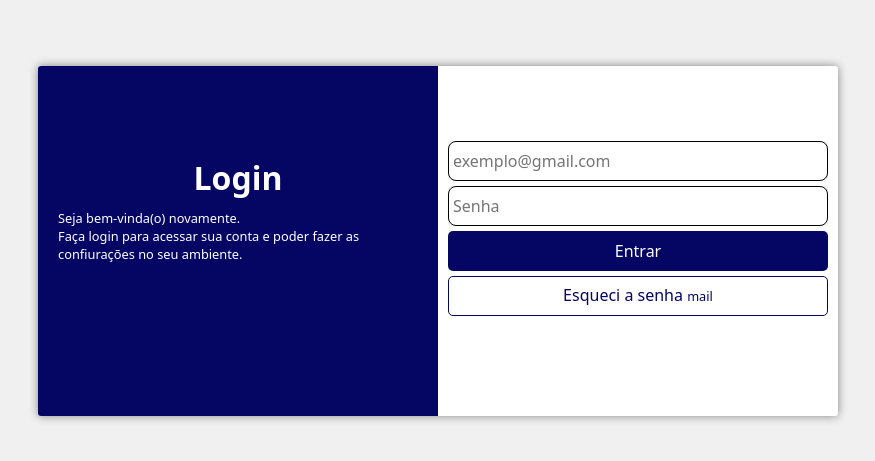
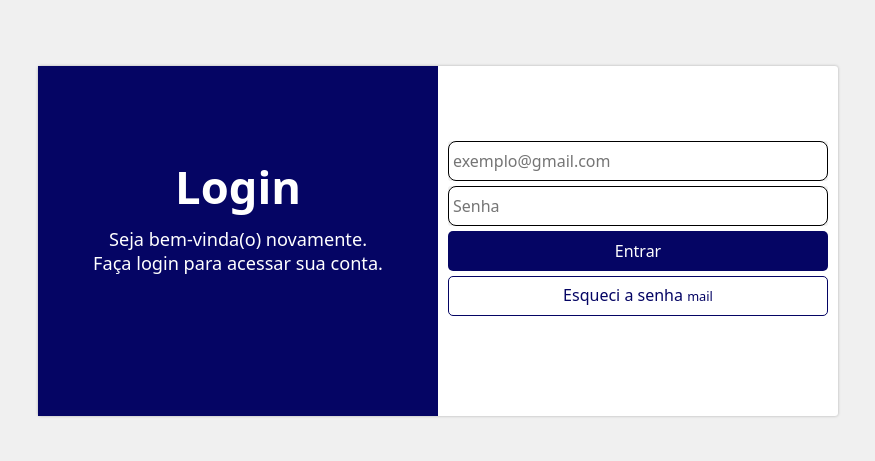
Before and after one commit to Afons19/Azul, a plain HTML site: page login.html in a window 1280 px wide. Shown: the part 159-620 px from the top of the page, without its empty margins (202-1077 px from the left). Drawn offline with Linux system fonts and the light colour scheme.

Commit message:
Continuação do projeto: -  Alguns ajustes em styles  e categorias; - Finalização da página/arquivo de login.
see ya

```diff
--- a/login.html
+++ b/login.html
@@ -8,7 +8,7 @@
         :root {
             --cor001: rgb(5, 5, 100);
             --cor002: #f0f0f0;
-            --cor003: rgb(16, 16, 145);
+            --cor003: rgb(19, 19, 168);
         }
 
         * {
@@ -22,27 +22,16 @@
         body {
             background-color: var(--cor002);
             height: 100vh;
-            width: 100vw;
-        }
-
-        main {
-            position: relative;
-            height: 100vh;
-            width: 100vw;
+            display: flex;
+            flex-direction: row;
+            justify-content: center;
+            align-items: center;
         }
 
         #login {
-            position: absolute;
-            top: 50%;
-            left: 50%;
-            overflow: hidden;
-            background-color: white;
+            background-color: rgb(255, 255, 255);
             border-radius: 3px;
-            box-shadow: 0px 0px 10px rgba(0, 0, 0, 0.450);
-
-            transform: translate(-50%, -50%);
-            transition: width 3s, height .3s;
-            transition-timing-function: ease;
+            box-shadow: 0px 0px 3px rgba(0, 0, 0, 0.274);
         }
 
         section#login {
@@ -50,17 +39,18 @@
             height: 350px;
         }
 
-
         #formulario {
             display: block;
             padding: 10px;
+        }
 
-        }
         section#login>div#imagem {
             color: white;
             float: left;
             width: 50%;
             height: 100%;
+            font-size: 17pt;
+            text-align: center;
             background-color: var(--cor001);
         }
 
@@ -72,7 +62,6 @@
             float: right;
             width: 50%;
             margin-top: 60px;
-
         }
 
         div>h1 {
@@ -122,10 +111,8 @@
             font-size: 1em;
             width: 100%;
             height: 100%;
-            /* border: 0px; */
             border-radius: 8px;
             padding: 4px;
-            /* transform: translateY(-12px); */
             border: 1px solid black;
         }
 
@@ -176,49 +163,6 @@
             font-size: 0.8em;
         }
 
-
-        /* @media screen and (min-width: 992px) {
-            body {
-                background-image: linear-gradient(to right, #f1f1f1, var(--cor001));
-            }
-
-            /* section#login {
-                width: 800px;
-                height: 350px;
-            } */
-
-            /* section#login>div#imagem {
-                color: white;
-                float: left;
-                width: 50%;
-                height: 100%;
-                background-color: var(--cor001);
-            }
-
-            section#login>div#image>h1 {
-                margin-top: 6500px;
-            }
-
-            #formulario {
-                float: right;
-                width: 50%;
-                margin-top: 60px;
-
-            }
-
-            div>h1 {
-                font-size: 2em;
-            }
-
-            div>p {
-                font-size: 1em;
-            }
-
-            #formulario>p {
-                font-size: 1em;
-                margin: 20px 0px;
-            } */
-        /* } */
     </style>
 </head>
 <body>
@@ -227,7 +171,7 @@
             <div id="imagem" style="padding: 20px;">
                 <h1 style="margin-top: 70px;">Login</h1>
                 <p>
-                    Seja bem-vinda(o) novamente. <br> Faça login para acessar sua conta e poder fazer as confiurações no seu ambiente.
+                    Seja bem-vinda(o) novamente. <br> Faça login para acessar sua conta.
                 </p>
             </div>
             <div id="formulario">
```
Also changed, not shown: paginas/categorias.html (+2 -2 lines), style.css (+10 -54 lines). Lines whose indentation alone changed are shown as unchanged.
